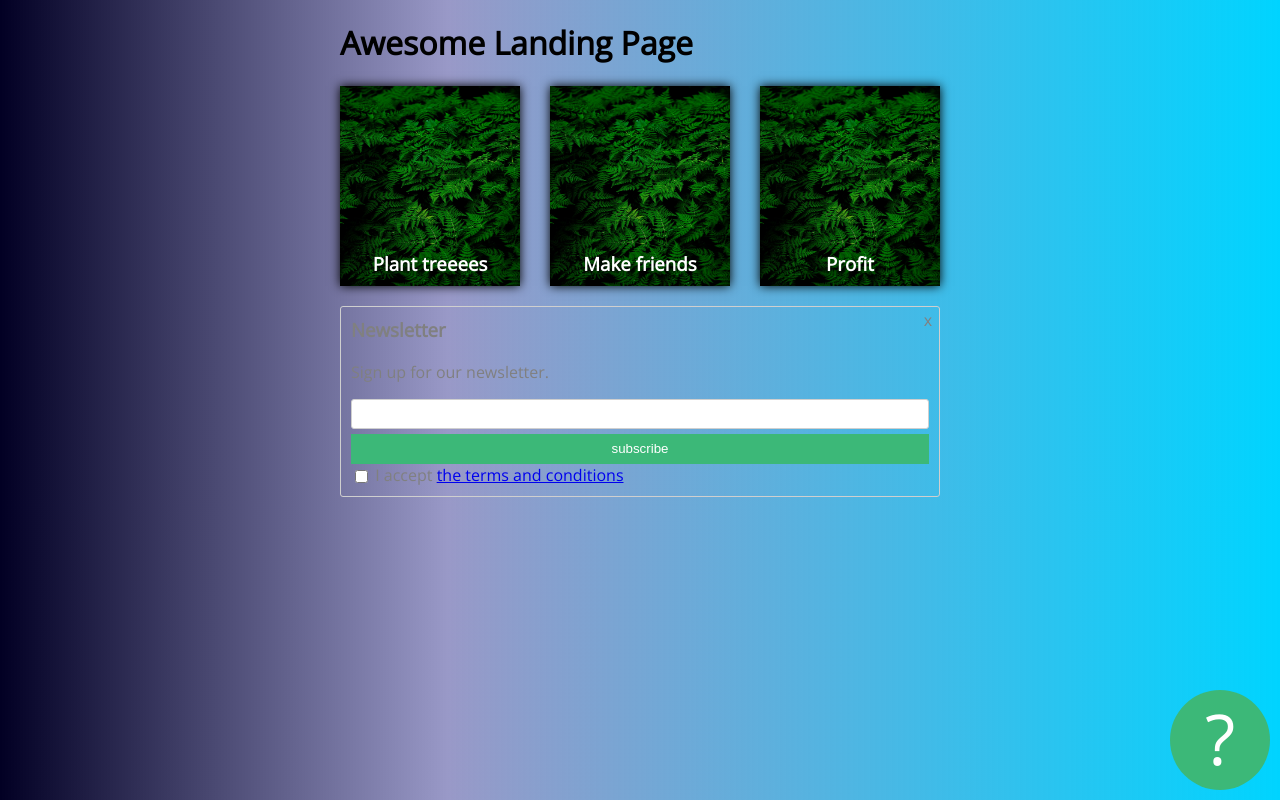
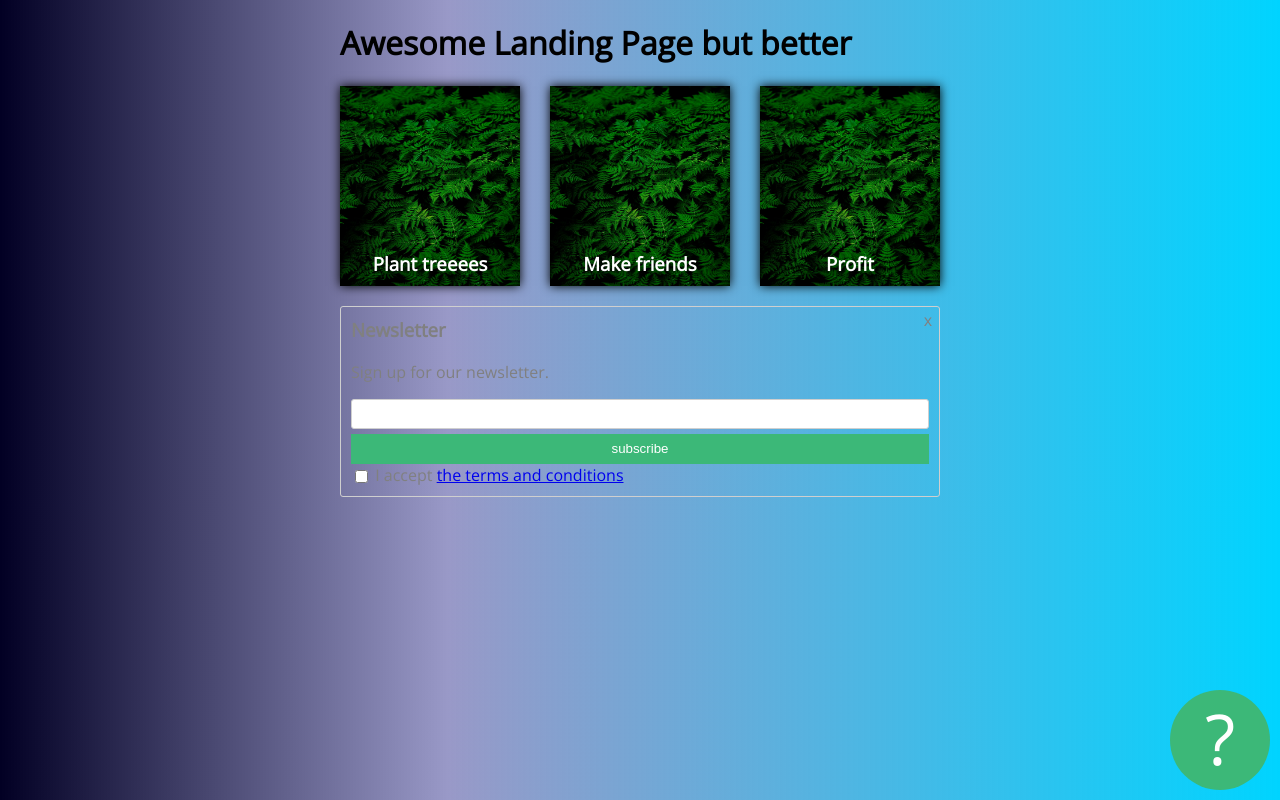
Before and after one commit to cobekone/cobekone.github.io, a plain HTML site: page index.html in a window 1280 px wide. Drawn offline with nearby package versions, Linux system fonts and the light colour scheme.

Commit message:
improved header

```diff
--- a/index.html
+++ b/index.html
@@ -9,7 +9,7 @@
 <body>
 <!-- partial:index.partial.html -->
 <div class=container>
-  <h1>Awesome Landing Page</h1>
+  <h1>Awesome Landing Page but better</h1>
   <div class=cardholder>
   <div class=card>
     <img src="s1200.webp" alt="zoldsegg">
```
